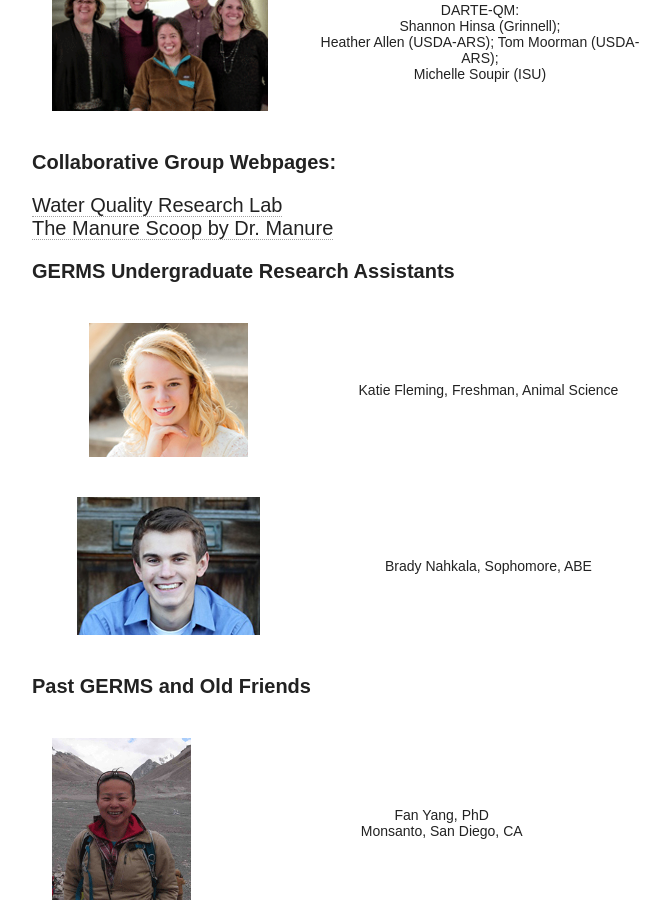
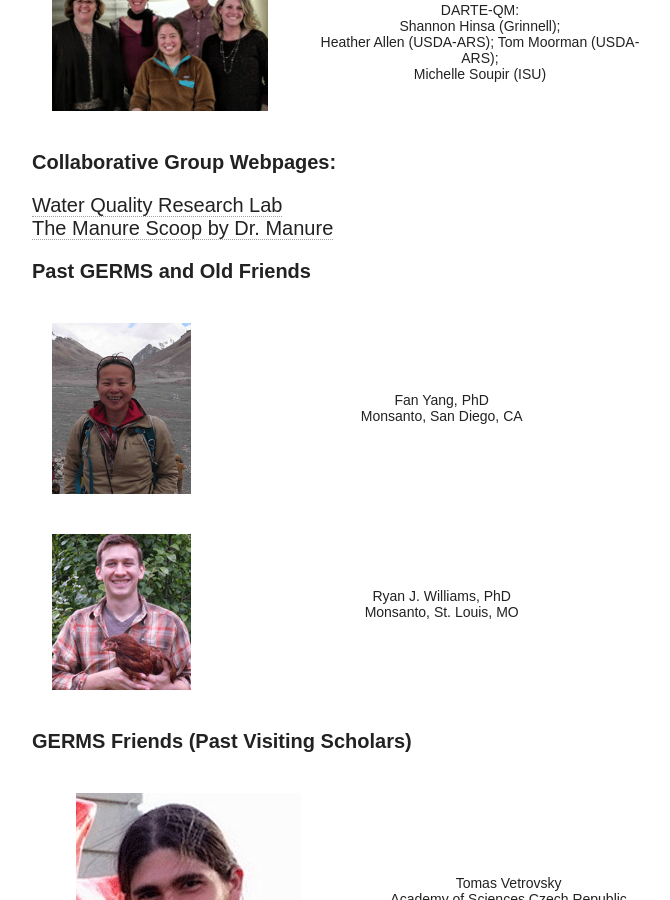
Before and after one commit to germs-lab/germs-lab.github.com-bu, a Jekyll site: the page built from people/index.md, in a window 1280 px wide and 900 px high, scrolled down 2708 px. Shown: the whole window, without its empty margins (288-958 px from the left). Built offline with Jekyll 4.4.1, drawn with Linux system fonts in a browser that asks for light colours; nearby versions of some CDN libraries.

Commit message:
Update index.md

```diff
--- a/people/index.md
+++ b/people/index.md
@@ -124,21 +124,6 @@ document.write("<a href='" + "mail" + "to:" + username + "@" + hostname + "'>" +
 [Water Quality Research Lab](https://www.abe.iastate.edu/soupir/)
 [The Manure Scoop by Dr. Manure](http://themanurescoop.blogspot.com/)
 
-<p><b>GERMS Undergraduate Research Assistants</b></p>
-<table class="tg">
-<tr>
-<th class="tg-031e"><img src="katie.jpg" alt="description here" /></th>
-<th class="tg-031e">Katie Fleming, Freshman, Animal Science
-</th>
-</tr>
-
-<tr>
-<th class="tg-031e"><img src="brady.jpg" alt="description here" /></th>
-<th class="tg-031e">Brady Nahkala, Sophomore, ABE
-</th>
-</tr>
-</table>
-
 <p><b>Past GERMS and Old Friends </b></p>
 <table class="tg">
 <tr>
```
